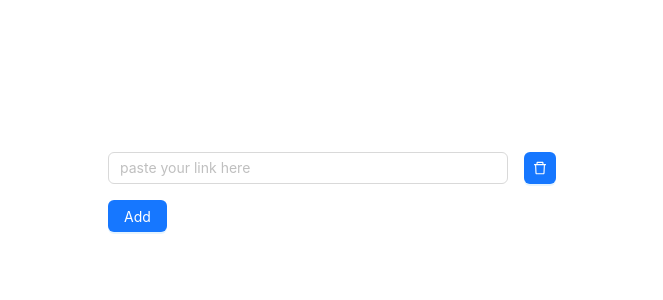
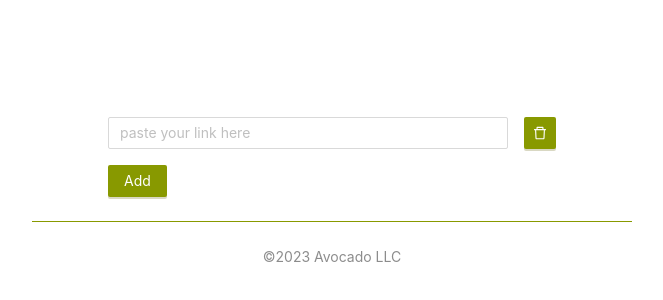
Before and after one commit to joannafg/news-extract-app, a React (Create React App) app: page / in a window 1280 px wide. Shown: the part 208-508 px from the top of the page, without its empty margins (308-971 px from the left). Built offline with nearby package versions, Linux system fonts and the light colour scheme.

Commit message:
changed appearance

```diff
--- a/src/App.css
+++ b/src/App.css
@@ -32,7 +32,14 @@
   from {
     transform: rotate(0deg);
   }
+
   to {
     transform: rotate(360deg);
   }
 }
+
+.gradient_background {
+  background-image: linear-gradient(to right top, #051937, #004d7a, #008793, #00bf72, #a8eb12);
+  height: 100vh;
+  width: 100vw;
+}
--- a/src/App.tsx
+++ b/src/App.tsx
@@ -2,17 +2,55 @@ import React from 'react';
 import logo from './logo.svg';
 import './App.css';
 import Home from './components/home';
+import { Divider, Space, Typography, ConfigProvider } from 'antd';
+
+const { Text, Link } = Typography;
 
 function App() {
   return (
-    <div style={{
-      display: 'flex',
-      justifyContent: 'center',
-      alignItems: 'center',
-      height: '100vh'
-    }}>
-      <Home />
-    </div>
+    <ConfigProvider
+      theme={{
+        token: {
+          // Seed Token
+          colorPrimary: '#889900',
+          borderRadius: 2,
+
+          // Alias Token
+          colorBgContainer: '#ffffff',
+        },
+      }}
+    >
+      {/* <div className='gradient_background'> */}
+
+      <Space direction="vertical" size="large" style={{
+        display: 'flex',
+        justifyContent: 'center',
+        alignItems: 'center',
+        height: '100vh',
+        flexDirection: 'column'
+      }}>
+        {/* <div style={{
+        display: 'flex',
+        justifyContent: 'center',
+        alignItems: 'center',
+        height: '100vh',
+        flexDirection: 'column'
+      }}> */}
+        <Home />
+        <div
+          style={{
+            color: '#889900',
+            backgroundColor: '#889900',
+            borderColor: '#889900',
+            height: 1,
+            width: 600,
+          }}
+        />
+        <Text type="secondary">©2023 Avocado LLC</Text>
+        {/* </div> */}
+      </Space>
+      {/* </div> */}
+    </ConfigProvider>
   );
 }
 
```
